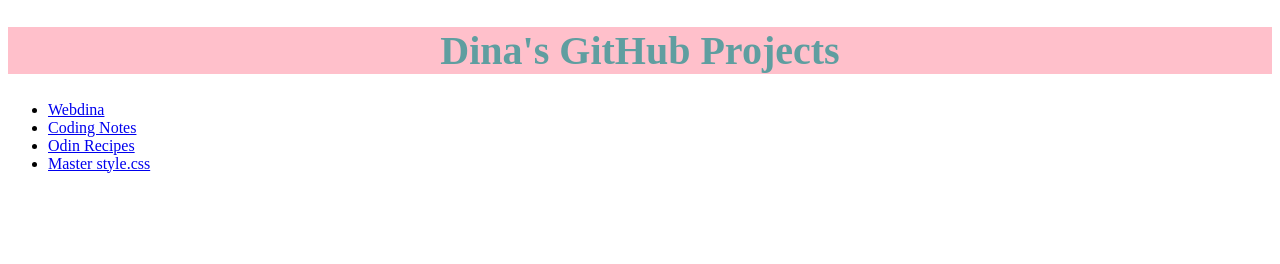
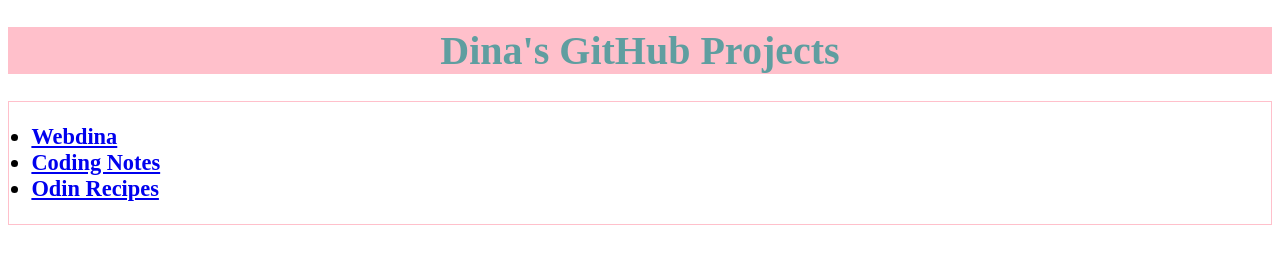
Before and after one commit to dinarosita/dinarosita.github.io, a plain HTML site: page index.html in a window 1280 px wide. Drawn offline with Linux system fonts and the light colour scheme.

Commit message:
Edit index.html with mainbox

```diff
--- a/index.html
+++ b/index.html
@@ -8,11 +8,10 @@
     </head>
     <body>
         <h1>Dina's GitHub Projects</h1>
-        <ul>
+        <ul class="mainbox">
             <li><a href="./webdina">Webdina</a></li>
             <li><a href="./codingnotes">Coding Notes</a></li>
             <li><a href="./odin-recipes">Odin Recipes</a></li>
-            <li><a href="./style.css">Master style.css</a></li>
         </ul>
     </body>
 </html>
```
